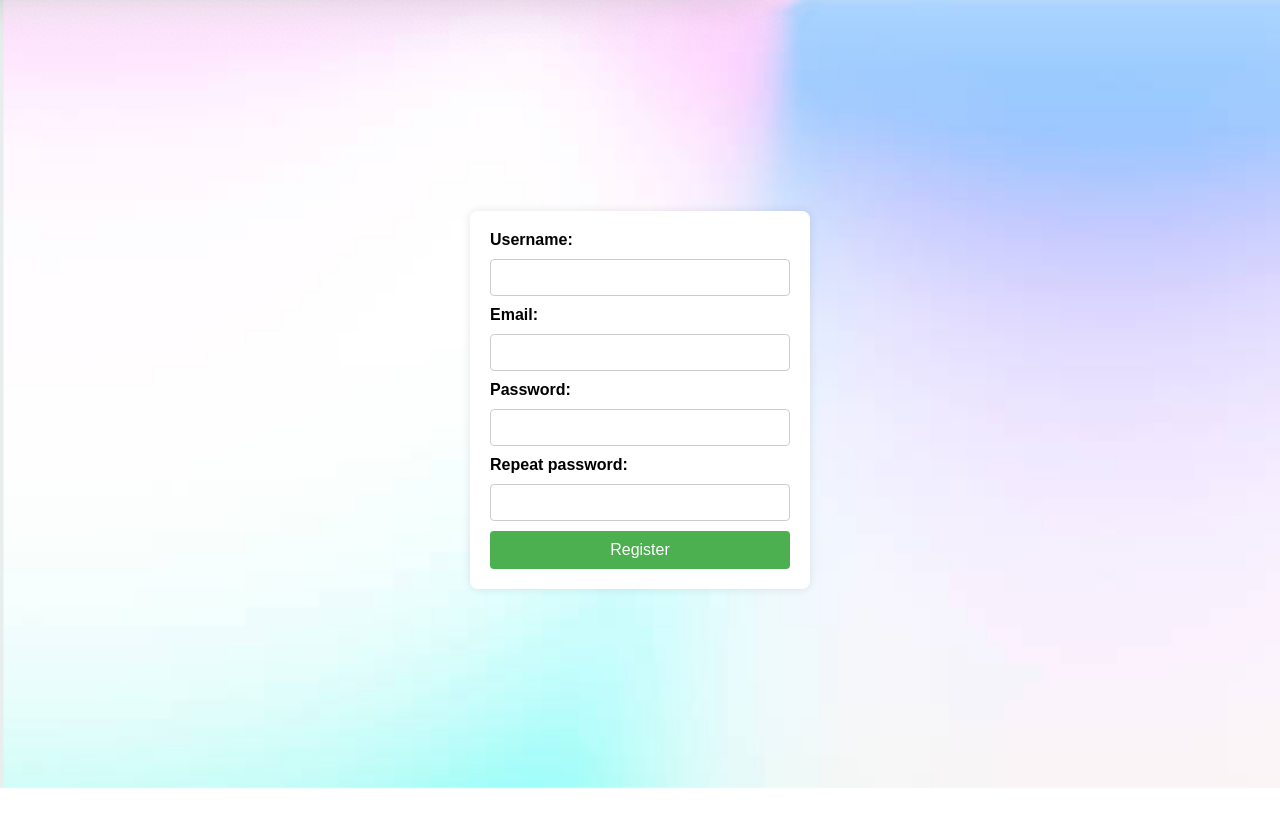
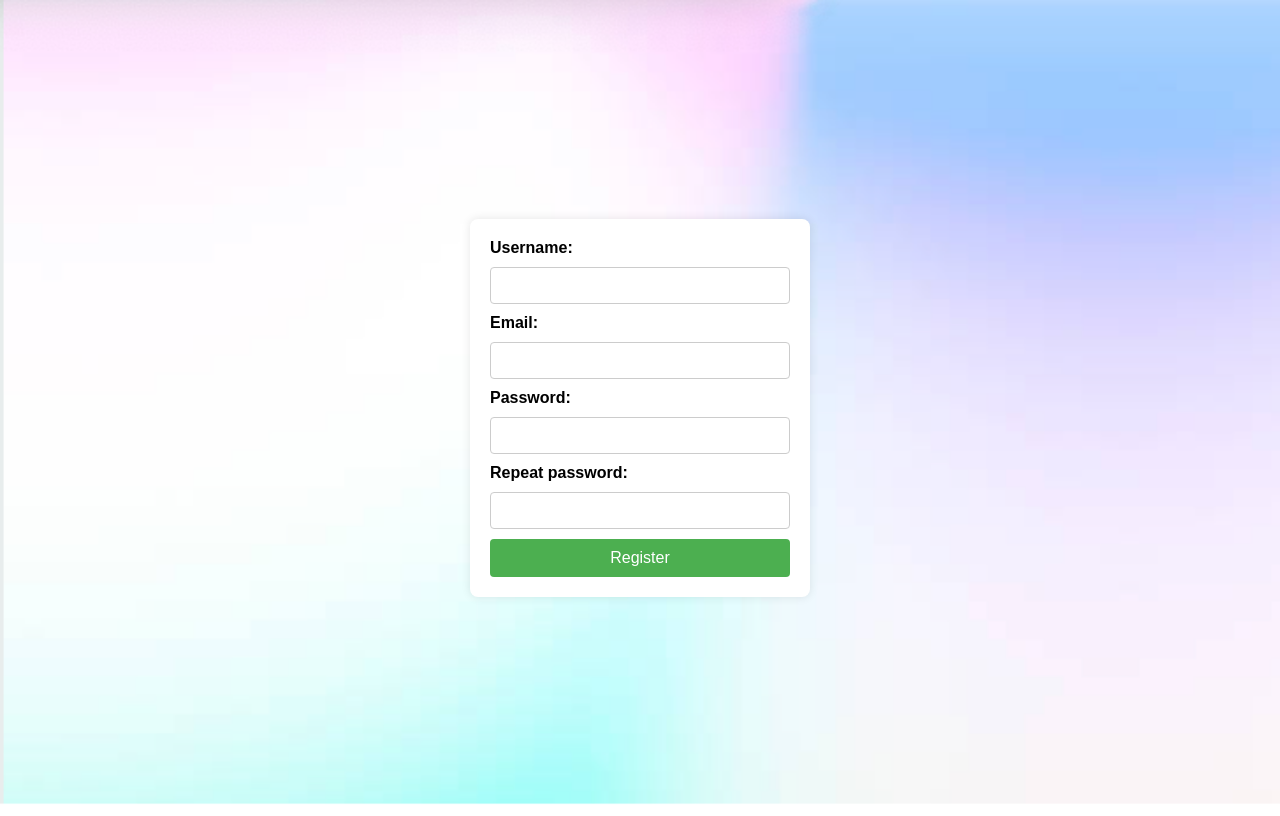
Before and after one commit to EmilianaAP/recipes-blog, a plain HTML site: page register-page.html in a window 1280 px wide. Drawn offline with Linux system fonts and the light colour scheme.

Commit message:
Big changes on main, login, register and css

```diff
--- a/css/style.css
+++ b/css/style.css
@@ -1,13 +1,11 @@
 @charset "UTF-8";
 
-#navigation {
-    position: fixed;
-    left: 0px;
-    width: 300px;
-    height: 100%;
-    font-size: 25px;
-    background-color: rgba(165, 201, 249, 0.3);
-    color: #3d3d3d;
+body {
+    background-image: url("../assets/background.png");
+    background-repeat: no-repeat;
+    background-size: cover;
+    height: 100vh;
+    font-family: 'Arial', sans-serif;
 }
 
 a {
@@ -22,41 +20,21 @@ a:hover{
     color:#000;
 }
 
-body {
-    background-image: url("../assets/background.png");
-    background-repeat: no-repeat;
-    background-size: cover;
-    margin: 0;
-    padding: 0;
-    display: flex;
-    align-items: center;
-    justify-content: center;
-    height: 100vh;
-    font-family: 'Arial', sans-serif;
-}
-
-#login-form {
+form {
     background-color: #ffffff;
     padding: 20px;
     border-radius: 8px;
     box-shadow: 0 0 10px rgba(0, 0, 0, 0.1);
     width: 300px;
-    text-align: center;
-}
-
-#registration-form {
-    background-color: #ffffff;
-    padding: 20px;
-    border-radius: 8px;
-    box-shadow: 0 0 10px rgba(0, 0, 0, 0.1);
-    width: 300px;
-    text-align: center;
-}
-
-form {
     display: flex;
     flex-direction: column;
     gap: 10px;
+}
+
+#form-container {
+    display: grid;
+    place-items: center;
+    height: 100vh;
 }
 
 label {
@@ -85,6 +63,16 @@ button:hover {
     background-color: #45a049;
 }
 
+#navigation {
+    position: fixed;
+    left: 0px;
+    width: 300px;
+    height: 100%;
+    font-size: 25px;
+    background-color: rgba(165, 201, 249, 0.3);
+    color: #3d3d3d;
+}
+
 #post {
     height: auto;
     width: 50%;
--- a/register-page.html
+++ b/register-page.html
@@ -7,7 +7,7 @@
     <link rel="stylesheet" type="text/css" href="css/style.css">
 </head>
 <body>
-    <div id="register">
+    <div id="form-container">
         <!-- Registration Form -->
         <form id="registration-form">
             <label for="new-username">Username:</label>
@@ -17,10 +17,26 @@
             <label for="new-password">Password:</label>
             <input type="password" id="new-password" name="new-password" required>
             <label for="new-second-password">Repeat password:</label>
-            <input type="new-second-password" id="new-second-password" name="new-second-password" required>
-            <button type="submit">Register</button>
+            <input type="password" id="new-repeat-password" name="new-repeat-password" required>
+            <button type="submit" onclick="register(event)">Register</button>
         </form>
     </div>
 
+    <script>
+        function register() {
+            event.preventDefault();
+
+            /*var username = document.getElementById('username').value;
+            var password = document.getElementById('password').value;
+
+            // send a request to a server for authentication
+
+            // For demonstration
+            console.log('Username:', username);
+            console.log('Password:', password);*/
+
+            window.location.href = "./main-page.html";
+        }
+    </script>
 </body>
 </html>
```
Also changed, not shown: login-page.html (+2 -2 lines), main-page.html (+1 -0 lines).
